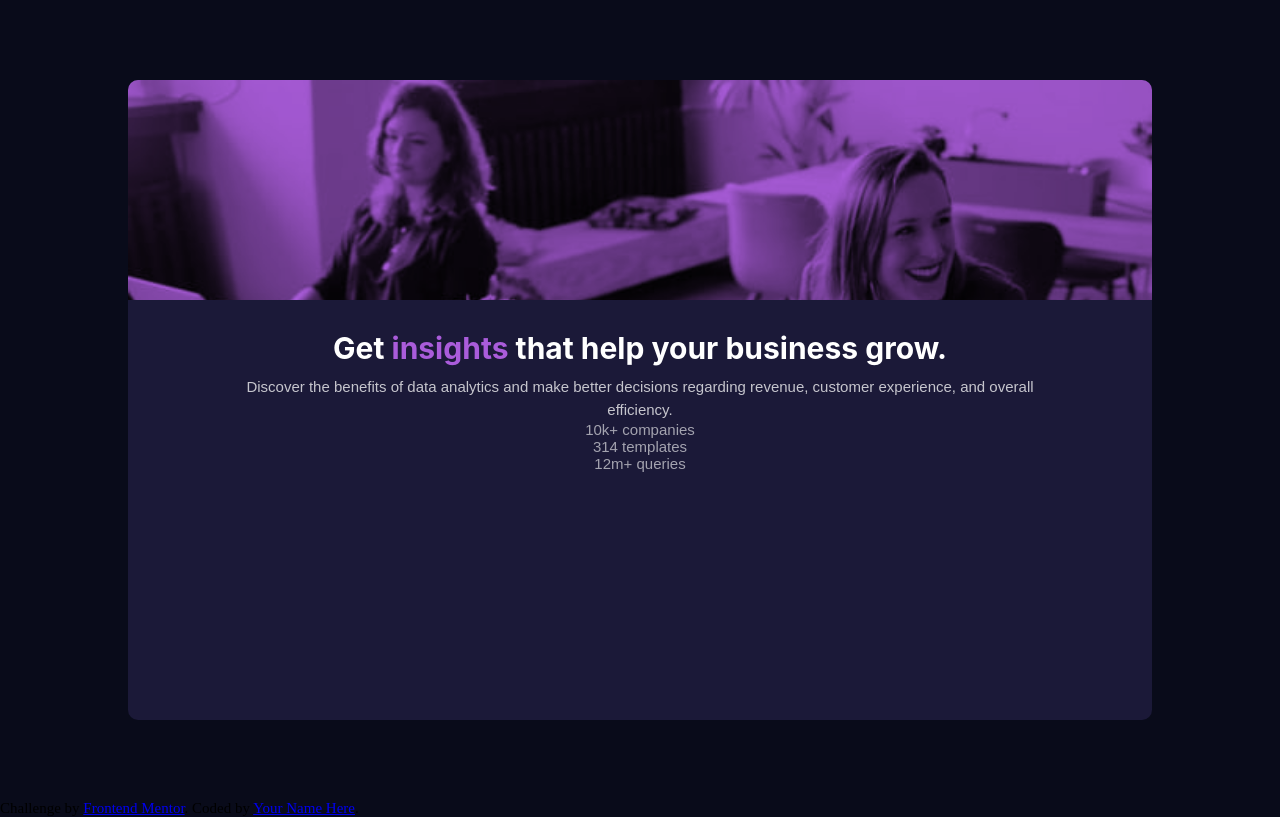
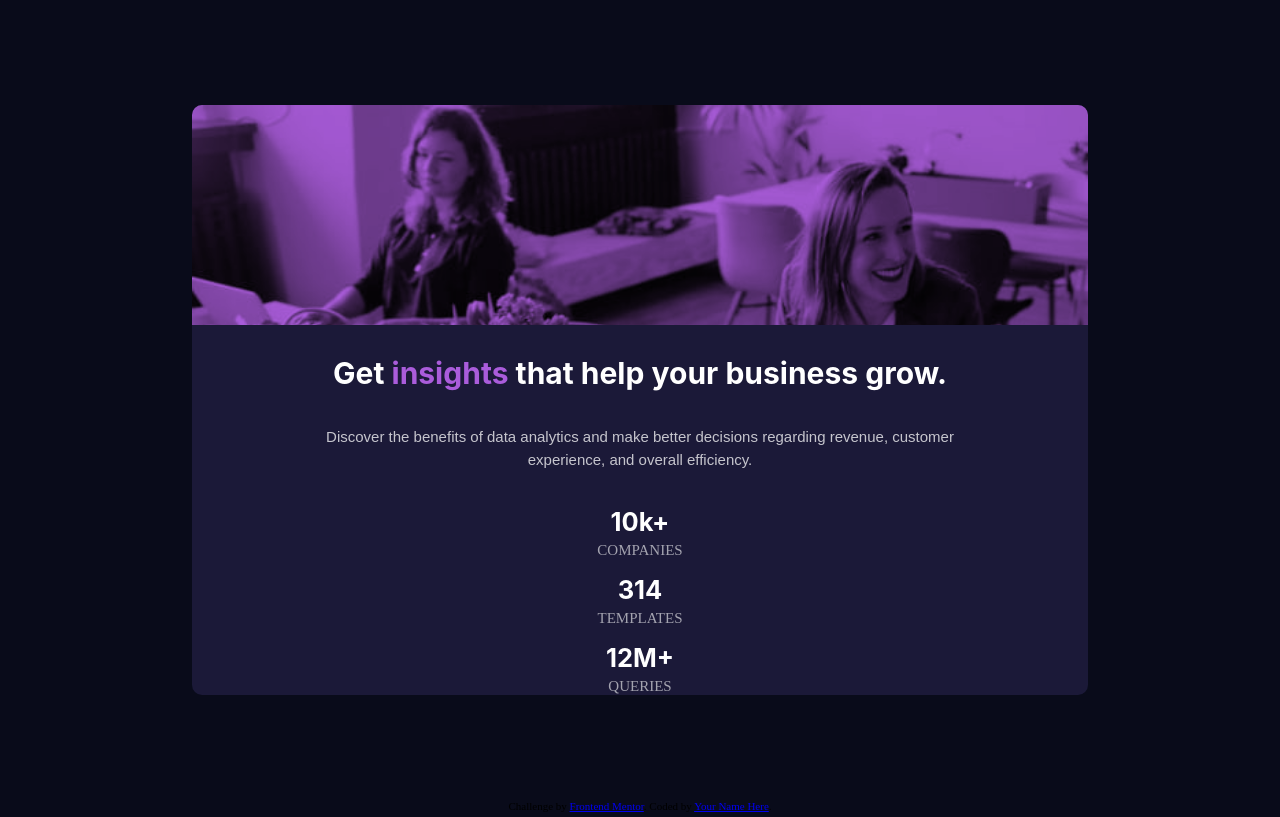
Before and after one commit to systemnegro/stats-preview-card-component, a plain HTML site: page index.html in a window 1280 px wide. Drawn offline with Linux system fonts and the light colour scheme.

Commit message:
style update

```diff
--- a/css/style.css
+++ b/css/style.css
@@ -35,8 +35,23 @@ main{
 .text_title{
     color: var(--White);
     font-family: 'Inter', sans-serif;
+    font-weight: 700;
     text-align: center;
-    margin: 10px;
+    width: 80%;
+    margin:auto;
+    padding-bottom: 15px;
+}
+.list-value{
+    font-family: 'Inter', sans-serif;
+    color: var(--White);
+    font-weight: 700;
+    font-size: 1.7em;
+    margin-top: 15px;
+    margin-bottom: 5px;
+}
+.lits-name{
+    font-family: 'Lexend Deca', sans-serif;
+
 }
 .emphasis{
     color: var(--Soft-violet);
@@ -48,19 +63,24 @@ main{
     width: 80%;
     margin:auto;
     line-height: 1.5em;
-
+    padding: 20px;
 }
 .list{
     list-style: none;
     color: var(--stat-headings-transparent-white);
-    font-family: 'Lexend Deca', sans-serif;
     text-align: center;
 }
-
+/* .list_text{
+    display: inline-grid;
+    grid-template-columns: 200px;
+    grid-template-rows: 60px;
+    align-items:center;
+} */
 div#container{
     background-color: var(--Dark-desaturated-blue);
-    width: 80vw;
-    height: 80vh;
+    margin:0 .8em;
+    margin-top: 100px;
+    margin-bottom: 100px;
     border-radius: 10px;
     overflow: hidden;
 }
@@ -76,4 +96,9 @@ div#container{
     mix-blend-mode:multiply;
     margin-bottom: 2em;
 
+
 }
+.attribution{
+    text-align: center;
+    font-size: 11px;
+}
--- a/index.html
+++ b/index.html
@@ -8,7 +8,7 @@
   <link rel="stylesheet" href="css/style.css">
 </head>
 <body>
-  <main class="main">
+  <main>
     <div id="container">
       <div class="containerimage">
         <div id="image">
@@ -21,12 +21,20 @@
             Discover the benefits of data analytics and make better decisions regarding revenue, customer
             experience, and overall efficiency.
         </P>
-        <ul class="list">
-          <div class="ultext">
-            <li>10k+ companies</li>
-          </div>
-          <li>314 templates</li>
-          <li>12m+ queries</li>
+          <ul class="list">
+              <li>
+                <div class="list-value">10k+</div>
+                <div class="list-name">COMPANIES</div>
+              </li>
+              <li>
+                <div class="list-value">314</div>
+                <div class="list-name">TEMPLATES</div>
+
+              </li>
+              <li>
+                <div class="list-value">12M+</div>
+                <div class="list-name">QUERIES</div>
+              </li>
         </ul>
       </div>
     </div>
```
